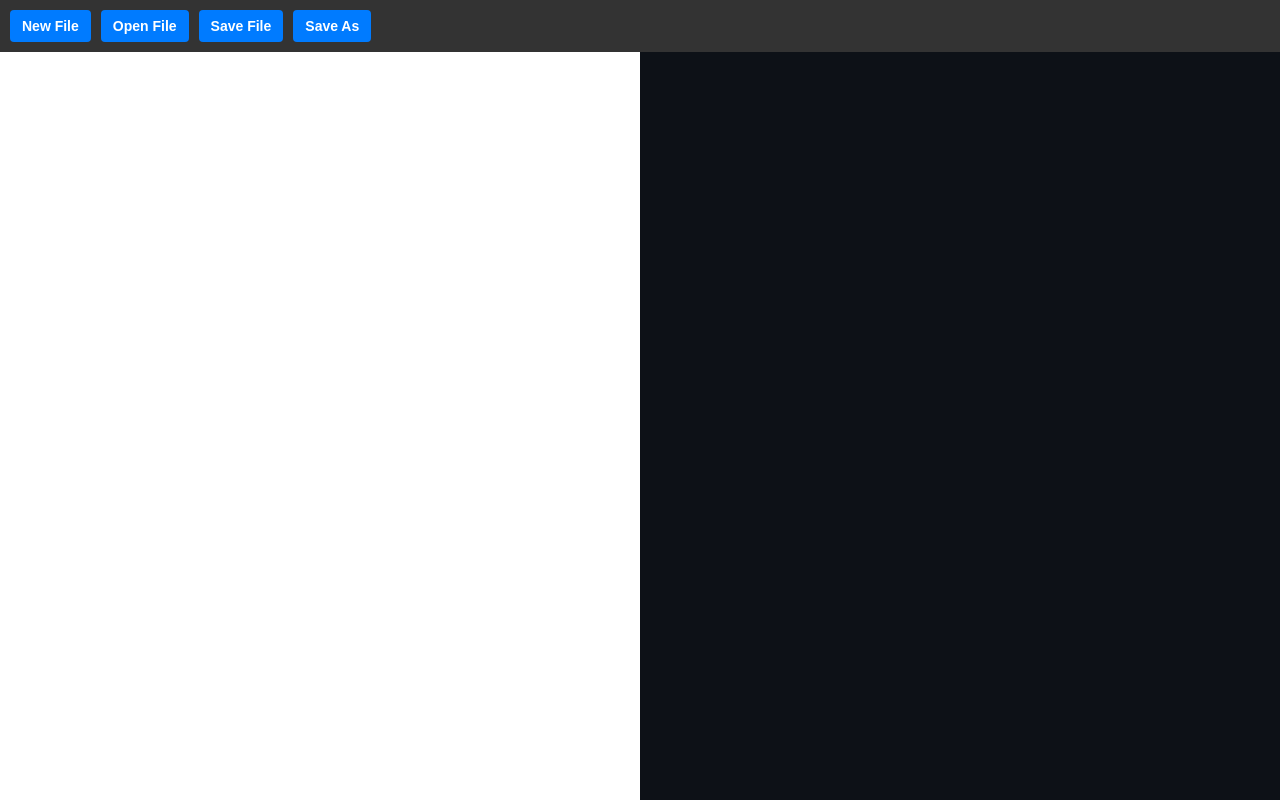
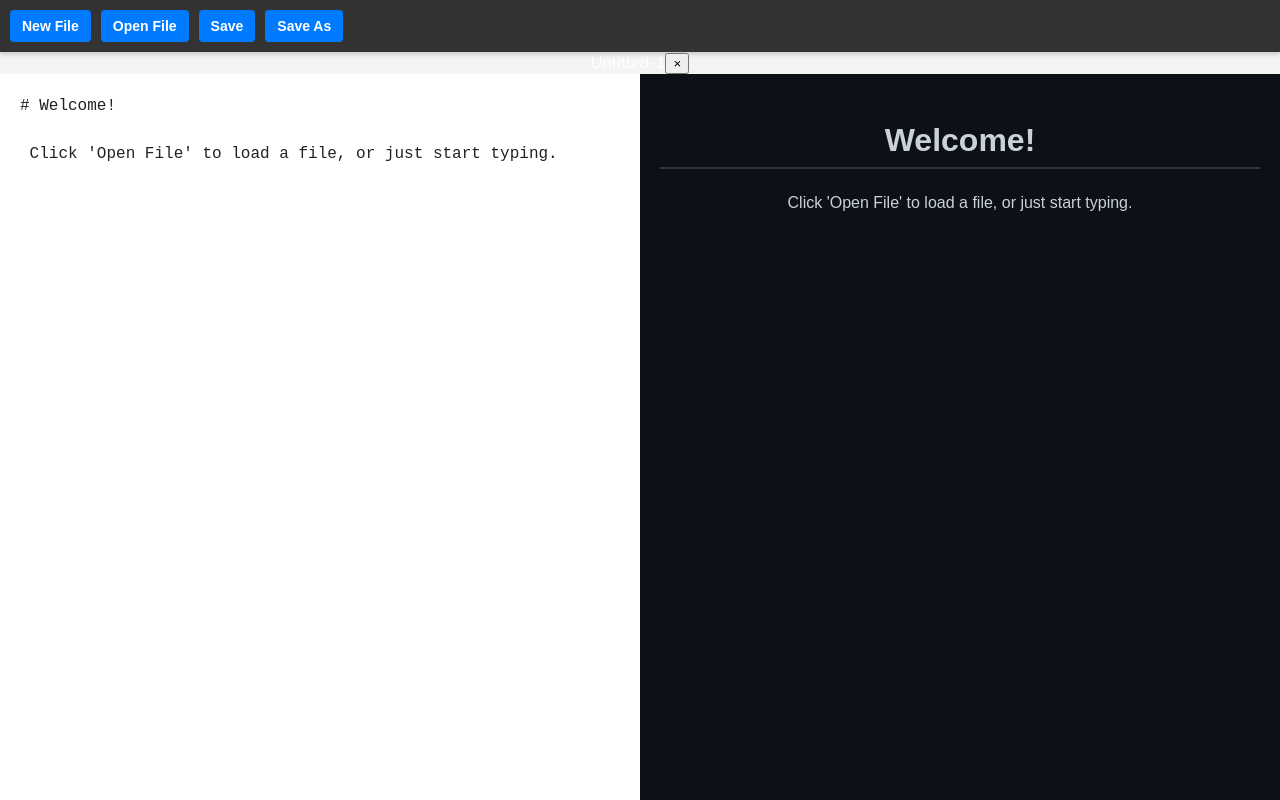
Before and after one commit to NirbhikKumawat/Downlight, a React (Vite) app in the folder frontend/: page / in a window 1280 px wide. Built offline with nearby package versions, Linux system fonts and the light colour scheme.

Commit message:
added multiple tabs react code

```diff
--- a/frontend/src/App.jsx
+++ b/frontend/src/App.jsx
@@ -1,11 +1,34 @@
-import {useState} from 'react';
+import {useEffect, useState} from 'react';
 import './App.css';
 import ReactMarkdown from 'react-markdown';// markdown previewer
 import rehypeHighlight  from "rehype-highlight";// linter for markdown
 import 'highlight.js/styles/github-dark.css';
-import {ReadFile,SaveFileAs,SaveFileToPath,WriteFile} from "../wailsjs/go/main/App";// import functions from Go backend
+import {
+    OpenFiles,
+    ReadFile,
+    SaveFileAs,
+    SaveFileToPath,
+} from "../wailsjs/go/main/App";// import functions from Go backend
 
-function App() {
+let nextTabId =1;
+const getNewTabId = () => nextTabId++;
+const getNewTabName = (tabs) =>{
+    const untitledNums =tabs
+        .filter(tab=> tab.name.startsWith("Untitled-"))
+        .map(tab=> parseInt(tab.name.split('-')[1]||"0"))
+        .sort((a,b)=>a-b);
+    let nextNum=1;
+    for (const num of untitledNums){
+        if(num===nextNum){
+            nextNum++;
+        }else{
+            break;
+        }
+    }
+    return `Untitled-${nextNum}`;
+}
+
+/*function App() {
     const [fileContent,setFileContent] = useState("");
     const [currentFilePath,setCurrentFilePath] = useState("");
     function handleNewFile(){
@@ -55,13 +78,172 @@ function App() {
                 <button className="btn" onClick={handleSaveFileAs}>Save As</button>
             </div>
             <div className="main-content">
-            <textarea className="editor-pane" value={fileContent} onChange={(e)=> setFileContent(e.target.value)}/>{/*changing content in tet area*/}
+            <textarea className="editor-pane" value={fileContent} onChange={(e)=> setFileContent(e.target.value)}/>{/*changing content in tet area*//*}*/
+               /* <div className="preview-pane">
+                    <ReactMarkdown rehypePlugins={[rehypeHighlight]}>{fileContent}</ReactMarkdown>{/*preview content*//*}*/
+                /*</div>
+            </div>
+        </div>
+    )
+}*/
+function App(){
+    const [tabs,setTabs] = useState([{
+        id:0,
+        name: "Untitled-1",
+        content:"# Welcome!\n\n Click 'Open File' to load a file, or just start typing.",
+        path:"",
+    }]);
+    const [activeTabId,setActiveTabId] = useState(0);
+    const getActiveTab = () => tabs.find(tab=>tab.id ===activeTabId);
+    useEffect(()=>{
+        if(tabs.length===0){
+            const newName = getNewTabId([]);
+            const newTab = {
+                id: getNewTabId(),
+                name: newName,
+                content:'',
+                path:"",
+            };
+            setTabs([newTab]);
+            setActiveTabId(newTab.id);
+        }
+    },[tabs]);
+    function handleNewFile(){
+        const newName = getNewTabName(tabs);
+        const newTab = {
+            id: getNewTabId(),
+            name:newName,
+            content:"",
+            path:"",
+        };
+        setTabs([...tabs,newTab]);
+        setActiveTabId(newTab.id);
+    }
+    async function handleOpenFile(){
+        try{
+            const filesData = await OpenFiles();
+            if(!filesData){
+                return;
+            }
+
+            const newTabs = [];
+            let newActiveTabId = activeTabId;
+
+            for (const file of filesData){
+                const existingTab = tabs.find(tab=>tab.path === file.path);
+                if (existingTab){
+                    newActiveTabId = existingTab.id;
+                }else{
+                    const newTab = {
+                        id:getNewTabId(),
+                        name: file.name,
+                        content: file.content,
+                        path: file.path,
+                    };
+                    newTabs.push(newTab);
+                    newActiveTabId = newTab.id;
+                }
+            }
+            if(newTabs.length>0){
+                setTabs([...tabs,...newTabs]);
+            }
+            setActiveTabId(newActiveTabId);
+        }catch (err){
+            console.error("Error opening file(s):",err);
+        }
+    }
+    async function handleSaveFile(){
+        const activeTab = getActiveTab();
+        if(!activeTab){
+            return;
+        }
+        try{
+            if(activeTab.path === ""){
+                handleSaveFileAs();
+            }else{
+                const message = await SaveFileToPath(activeTab.path,activeTab.content);
+                console.log(message);
+            }
+        }catch(err){
+            console.error("Error saving file:",err);
+        }
+    }
+    async function handleSaveFileAs(){
+        const activeTab = getActiveTab();
+        if(!activeTab){
+            return;
+        }
+        try{
+            const result = await SaveFileAs(activeTab.content);
+            if(result.path){
+                setTabs(tabs.map(tab=>
+                    tab.id===activeTabId?{...tab,path:result.path,name:result.name}:tab
+            ));
+            console.log(result.message);
+            }
+        }catch (err){
+            console.error("Error saving file:",err);
+        }
+    }
+    function handleTabClick(tabId){
+        setActiveTabId(tabId);
+    }
+    function handleContentChange(newContent){
+        setTabs(tabs.map(tab=>
+        tab.id === activeTabId
+        ?{...tab,content:newContent}
+        :tab
+        ));
+    }
+    function handleCloseTab(e,tabIdToClose){
+        e.stopPropagation();
+
+        const tabIndex = tabs.findIndex(tab=>tab.id === tabIdToClose);
+
+        const newTabs = tabs.filter(tab => tab.id !== tabIdToClose);
+
+        if(activeTabId===tabIdToClose){
+            if(newTabs.length>0){
+                const newActiveIndex = Math.max(0,tabIndex-1);
+                setActiveTabId(newTabs[newActiveIndex].id);
+            }else{
+
+            }
+        }
+        setTabs(newTabs);
+    }
+    const activeTab = getActiveTab();
+
+    return(
+        <div id="App">
+            <div className="toolbar">
+                <button className="btn" onClick={handleNewFile}>New File</button>
+                <button className="btn" onClick={handleOpenFile}>Open File</button>
+                <button className="btn" onClick={handleSaveFile}>Save</button>
+                <button className="btn" onClick={handleSaveFileAs}>Save As</button>
+            </div>
+            <div className="tab-bar">
+                {tabs.map(tab=>(
+                    <div key={tab.id} className={`tab-item ${tab.id=== activeTabId ? 'active' : ''}`} onClick={()=>handleTabClick(tab.id)}>
+                        <span className="tab-name">{tab.name}</span>
+                        <button className="tab-close" onClick={(e)=> handleCloseTab(e,tab.id)}>
+                            &times;
+                        </button>
+                    </div>
+                ))}
+            </div>
+            <div className="main-content">
+                <textarea className="editor-pane" value={activeTab?activeTab.content:""} onChange={(e)=>handleContentChange(e.target.value)}/>
+
                 <div className="preview-pane">
-                    <ReactMarkdown rehypePlugins={[rehypeHighlight]}>{fileContent}</ReactMarkdown>{/*preview content*/}
+                    <ReactMarkdown rehypePlugins={[rehypeHighlight]}>
+                        {activeTab?activeTab.content:""}
+                    </ReactMarkdown>
                 </div>
             </div>
         </div>
     )
+
 }
 
 export default App
```
